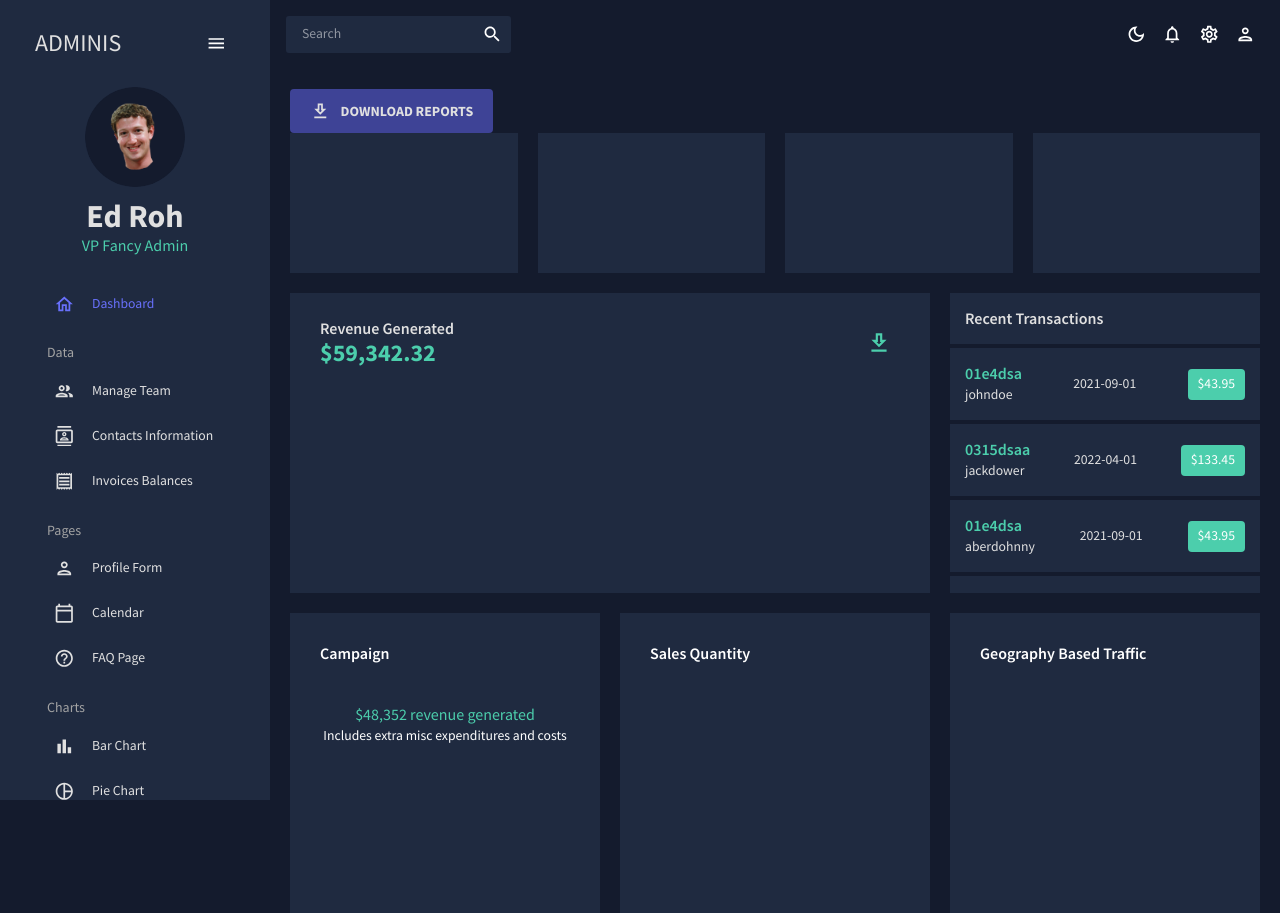
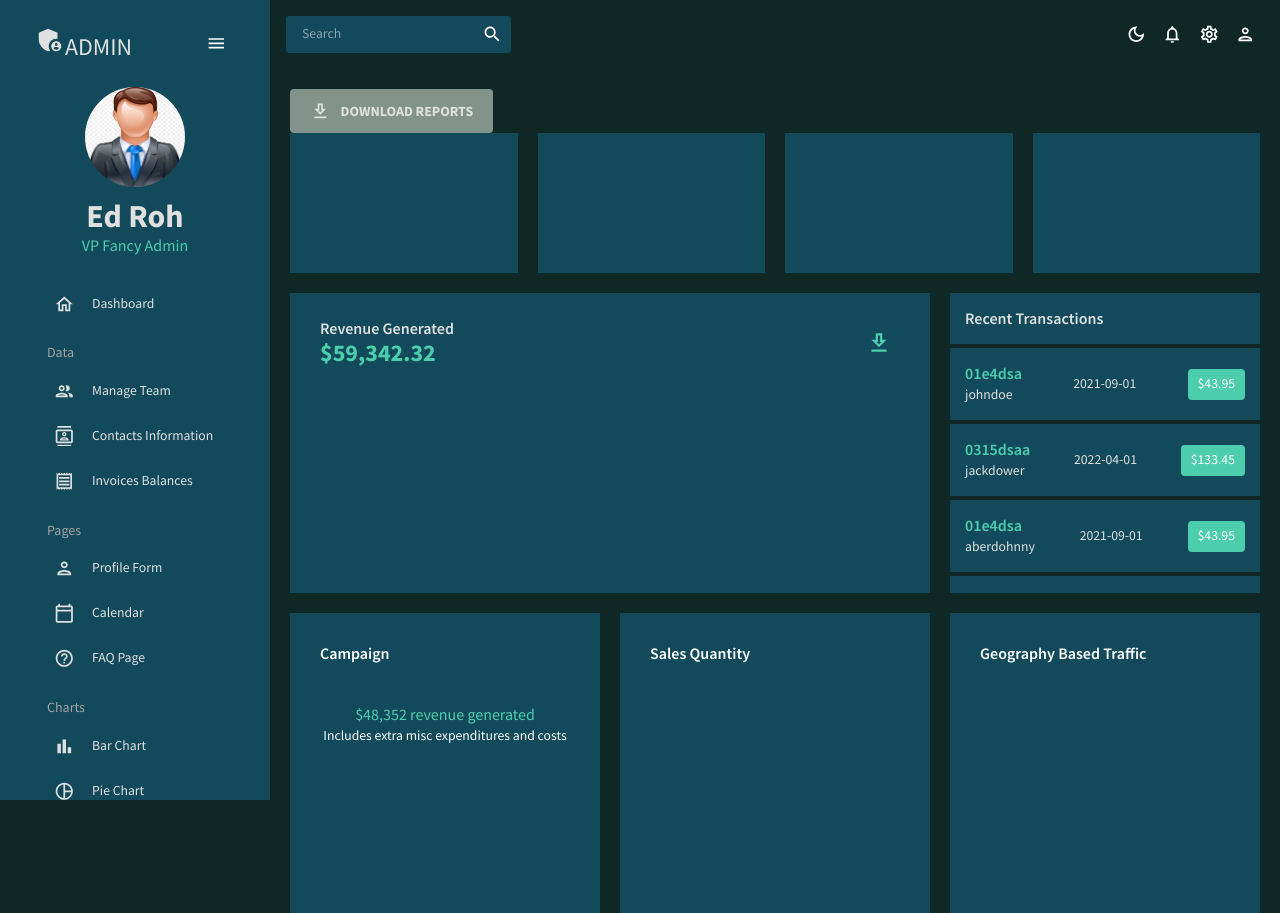
Before and after one commit to VinicinBraga/Adm-Dashboard, a React (Create React App) app: page / in a window 1280 px wide. Built offline with nearby package versions, Linux system fonts and the light colour scheme.

Commit message:
structure datails changes

```diff
--- a/src/scenes/global/Sidebar.jsx
+++ b/src/scenes/global/Sidebar.jsx
@@ -4,6 +4,7 @@
 import { Link } from "react-router-dom";
 import "react-pro-sidebar/dist/css/styles.css";
 import { tokens } from "../../theme";
+import AdminPanelSettingsIcon from "@mui/icons-material/AdminPanelSettings";
 import HomeOutlinedIcon from "@mui/icons-material/HomeOutlined";
 import PeopleOutlinedIcon from "@mui/icons-material/PeopleOutlined";
 import ContactsOutlinedIcon from "@mui/icons-material/ContactsOutlined";
@@ -53,12 +54,6 @@
         "& .pro-inner-item": {
           padding: "5px 35px 5px 20px !important",
         },
-        "& .pro-inner-item:hover": {
-          color: "#868dfb !important",
-        },
-        "& .pro-menu-item.active": {
-          color: "#6870fa !important",
-        },
       }}
     >
       <ProSidebar collapsed={isCollapsed}>
@@ -80,7 +75,8 @@
                 ml="15px"
               >
                 <Typography variant="h3" color={colors.grey[100]}>
-                  ADMINIS
+                  <AdminPanelSettingsIcon fontSize="large" />
+                  ADMIN
                 </Typography>
                 <IconButton onClick={() => setIsCollapsed(!isCollapsed)}>
                   <MenuOutlinedIcon />
@@ -96,7 +92,7 @@
                   alt="profile-user"
                   width="100px"
                   height="100px"
-                  src={`../../assets/user.png`}
+                  src={`../../assets/user.jpg`}
                   style={{ cursor: "pointer", borderRadius: "50%" }}
                 />
               </Box>
--- a/src/theme.js
+++ b/src/theme.js
@@ -20,12 +20,12 @@
           100: "#d0d1d5",
           200: "#a1a4ab",
           300: "#727681",
-          400: "#1F2A40",
-          500: "#141b2d",
-          600: "#101624",
-          700: "#0c101b",
-          800: "#080b12",
-          900: "#040509",
+          400: "#124a5c",
+          500: "#0f2826",
+          600: "#0b1e1d",
+          700: "#081413",
+          800: "#040a0a",
+          900: "#000000",
         },
         greenAccent: {
           100: "#dbf5ee",
@@ -50,15 +50,15 @@
           900: "#2c100f",
         },
         blueAccent: {
-          100: "#e1e2fe",
-          200: "#c3c6fd",
-          300: "#a4a9fc",
-          400: "#868dfb",
-          500: "#6870fa",
-          600: "#535ac8",
-          700: "#3e4396",
-          800: "#2a2d64",
-          900: "#151632",
+          100: "#edf7ee",
+          200: "#dbefdc",
+          300: "#c8e7cb",
+          400: "#b6dfb9",
+          500: "#a3b6ae",
+          600: "#92a49d",
+          700: "#81938b",
+          800: "#6f817a",
+          900: "#5e6f68",
         },
       }
     : {
@@ -77,7 +77,7 @@
           100: "#040509",
           200: "#080b12",
           300: "#0c101b",
-          400: "#f2f0f0", // manually changed
+          400: "#f2f0f0",
           500: "#141b2d",
           600: "#1F2A40",
           700: "#727681",
```
Also changed, not shown: src/scenes/dashboard/index.jsx (+0 -7 lines), public/assets/user.jpg (added), public/assets/user.png (deleted).
